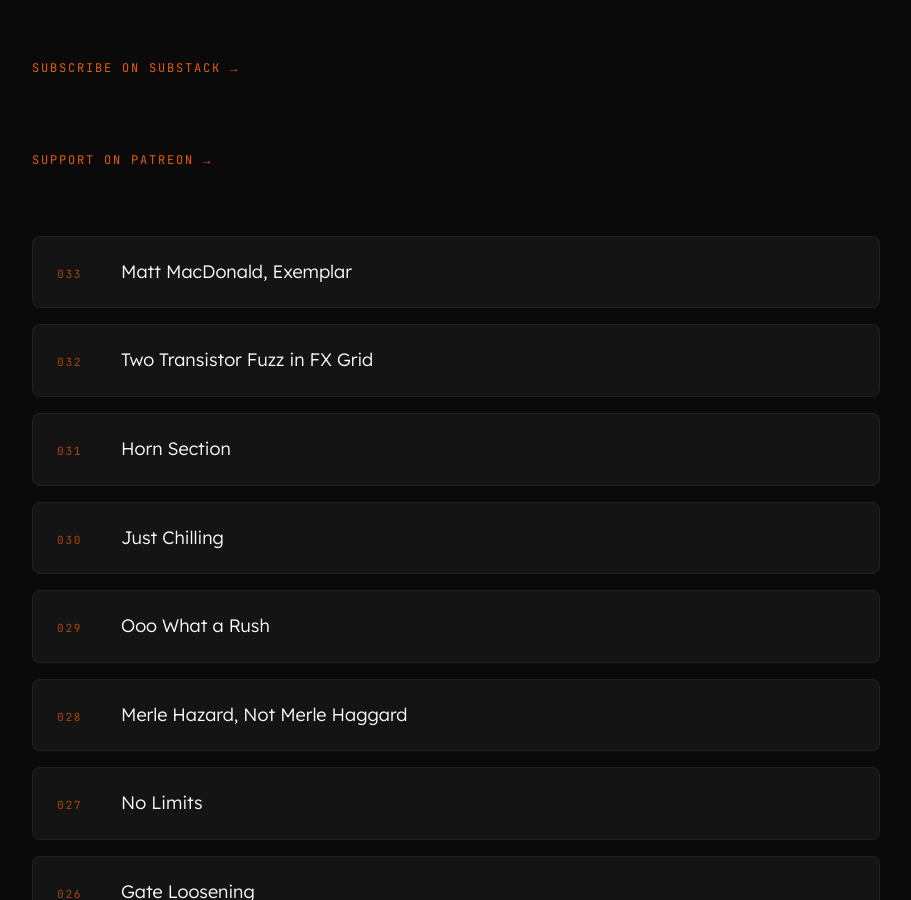
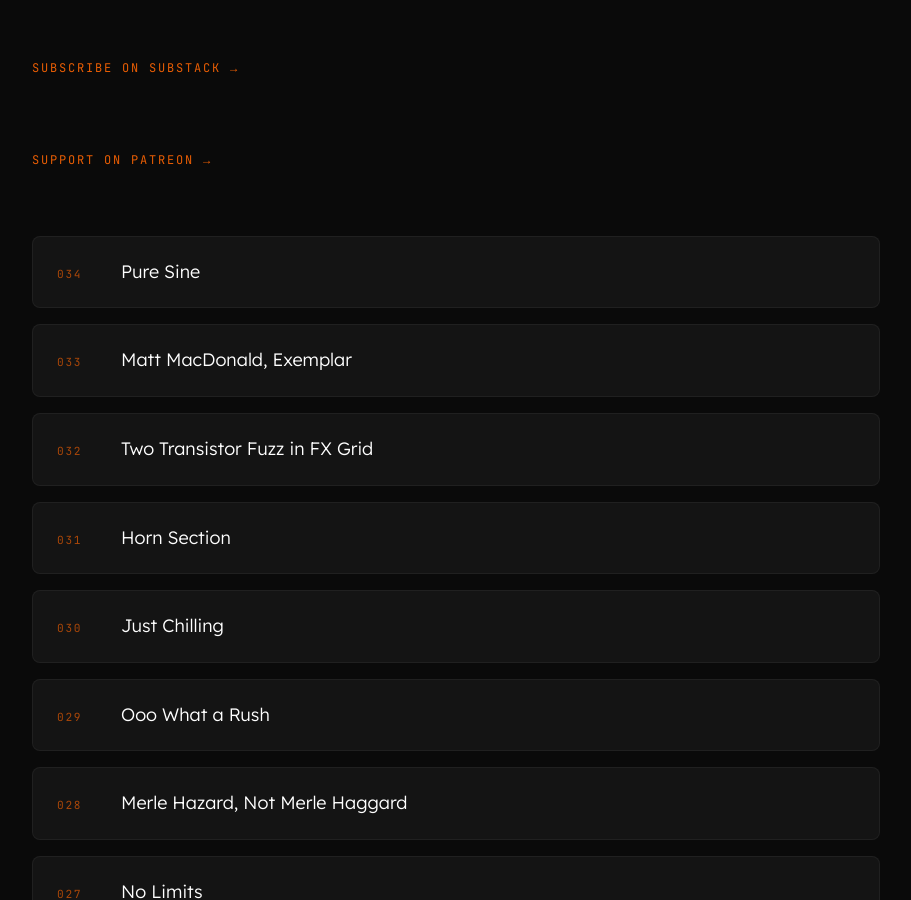
Before and after one commit to folk-sequence/folk-sequence.github.io, a Jekyll site: the page built from index.md, in a window 1280 px wide and 900 px high, scrolled down 582 px. Shown: the whole window, without its empty margins (184-1095 px from the left). Built offline with Jekyll 4.4.1, drawn with Linux system fonts in a browser that asks for light colours.

Commit message:
Add episode 034 to homepage

```diff
--- a/index.md
+++ b/index.md
@@ -13,6 +13,7 @@ description: "Companion essays for the Folk Sequence daily Bitwig music producti
 <p class="intro-watch"><a href="https://www.patreon.com/cw/FolkSequence" target="_blank" rel="noopener">Support on Patreon →</a></p>
 
 <ul class="episode-list">
+  <li><a href="/034-pure-sine/"><span class="ep-num">034</span><span class="ep-title">Pure Sine</span></a></li>
   <li><a href="/033-matt-macdonald-exemplar/"><span class="ep-num">033</span><span class="ep-title">Matt MacDonald, Exemplar</span></a></li>
   <li><a href="/032-two-transistor-fuzz-in-fx-grid/"><span class="ep-num">032</span><span class="ep-title">Two Transistor Fuzz in FX Grid</span></a></li>
   <li><a href="/031-horn-section/"><span class="ep-num">031</span><span class="ep-title">Horn Section</span></a></li>
```
